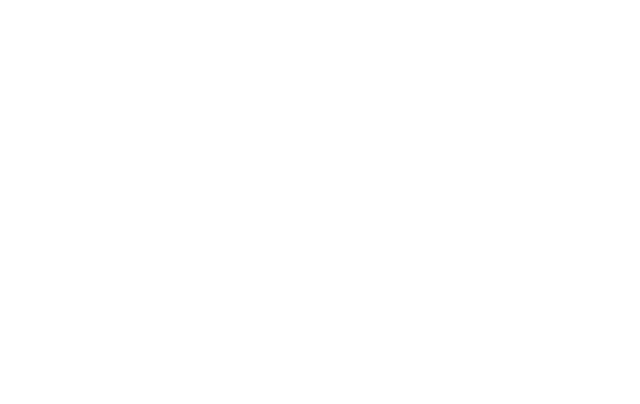
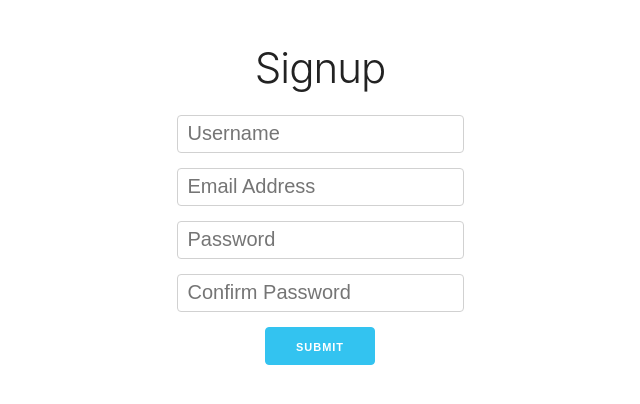
Before and after one commit to streetracer48/Graphql-pila, a React (Create React App) app in the folder client/: page /register in a window 1280 px wide. Shown: the top 404 px of the page, without its empty margins (320-960 px from the left). Built offline with nearby package versions, Linux system fonts and the light colour scheme.

Commit message:
signup button disable

```diff
--- a/client/src/components/Auth/Signup.jsx
+++ b/client/src/components/Auth/Signup.jsx
@@ -76,7 +76,7 @@
                 />
                 <button
                   type="submit"
-                //   disabled={loading || this.validateForm()}
+                  disabled={this.validateForm()}
                   className="button-primary"
                 >
                   Submit
--- a/client/src/index.js
+++ b/client/src/index.js
@@ -4,6 +4,7 @@
 import App from './components/App';
 import './components/App.css';
 import SignIn from './components/Auth/signIn';
+import SignUp from './components/Auth/Signup';
 import {
     BrowserRouter as Router,
     Route,
@@ -26,6 +27,7 @@
         <Switch>
           <Route  path="/" exact component={App} />
           <Route  path="/login" component={SignIn} />
+          <Route  path="/register" component={SignUp} />
         </Switch>
       </Fragment>
     </Router>
```
